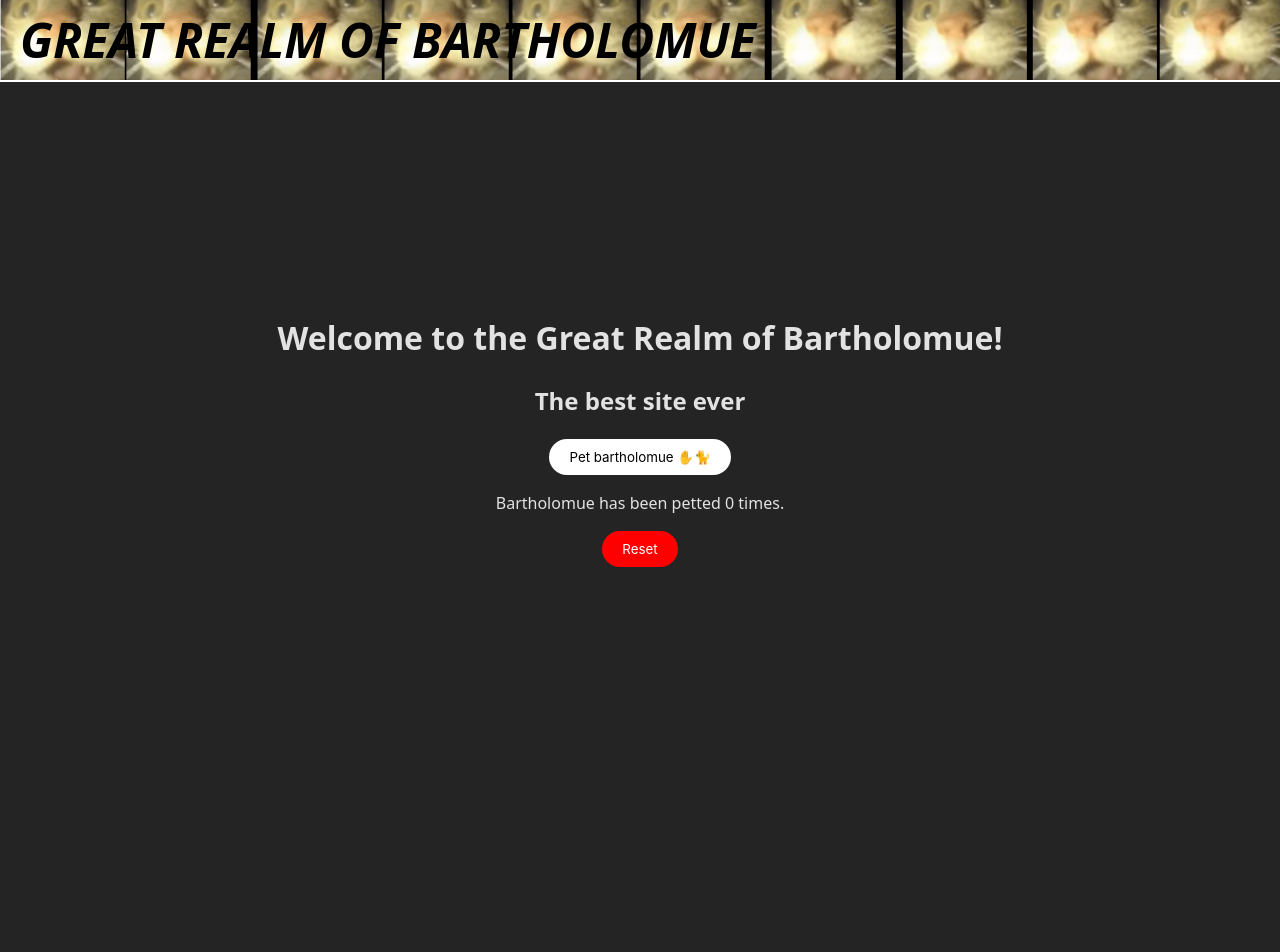
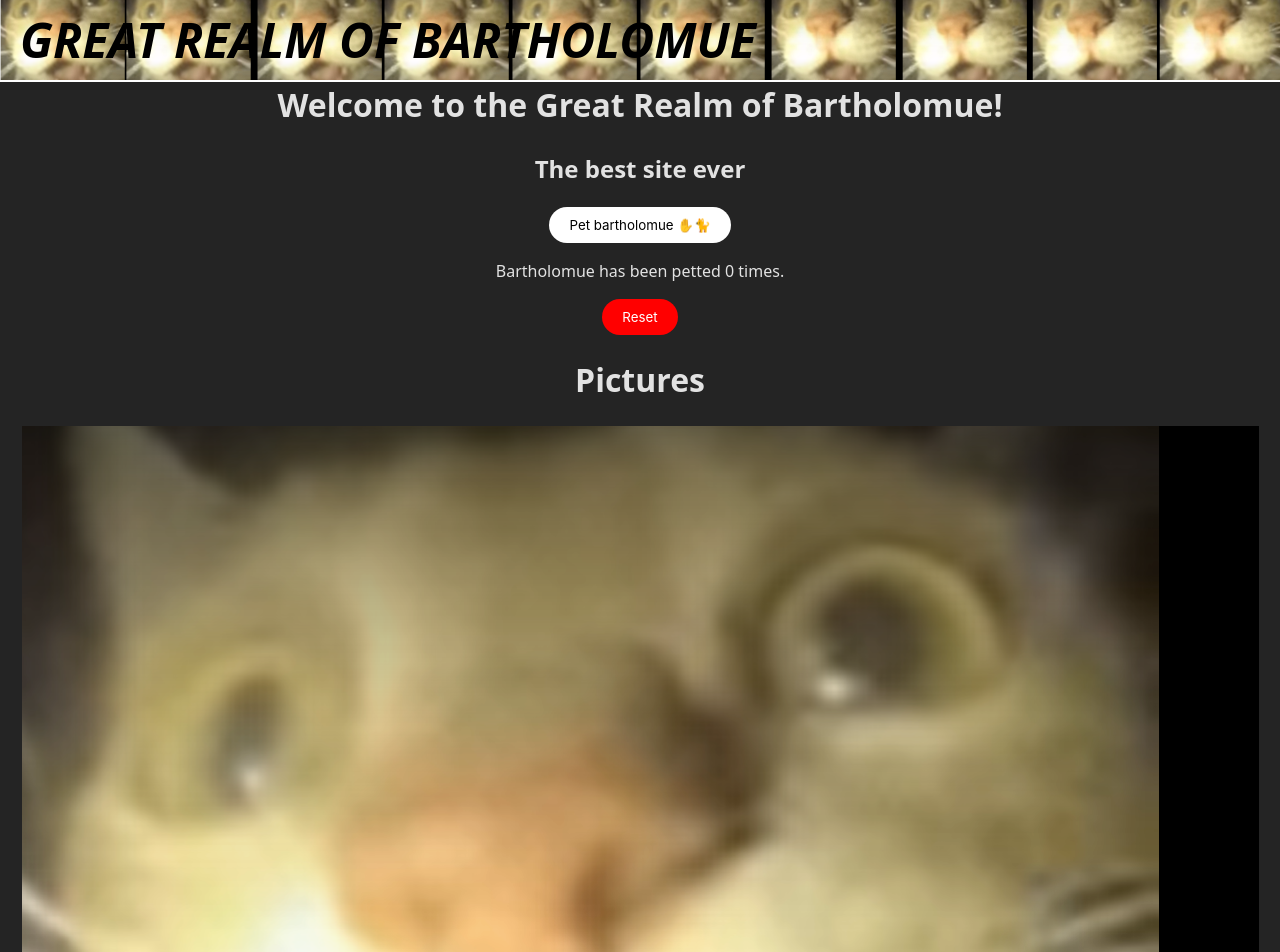
Before and after one commit to landoodle123/Barth-site, a Svelte app: page / in a window 1280 px wide. Shown: the top 952 px of the page. Before the commit the page ends 800 px from the top, so only its background shows below. Built offline with nearby package versions, Linux system fonts and the light colour scheme.

Commit message:
added pictur

```diff
--- a/src/App.svelte
+++ b/src/App.svelte
@@ -27,6 +27,8 @@
   <button class="button" on:click={incrementCount}>Pet bartholomue ✋🐈</button>
   <p>Bartholomue has been petted {count} times.</p>
   <button class="resetbutton" on:click={count = 0}>Reset</button>
+  <h1>Pictures</h1>
+  <img src="public/bartholomue.png" alt="bartholomu">
 </main>
 
 <style>
```
